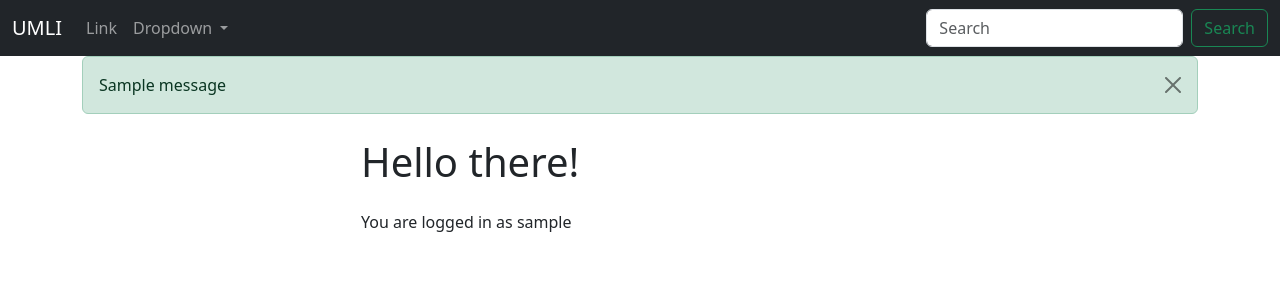
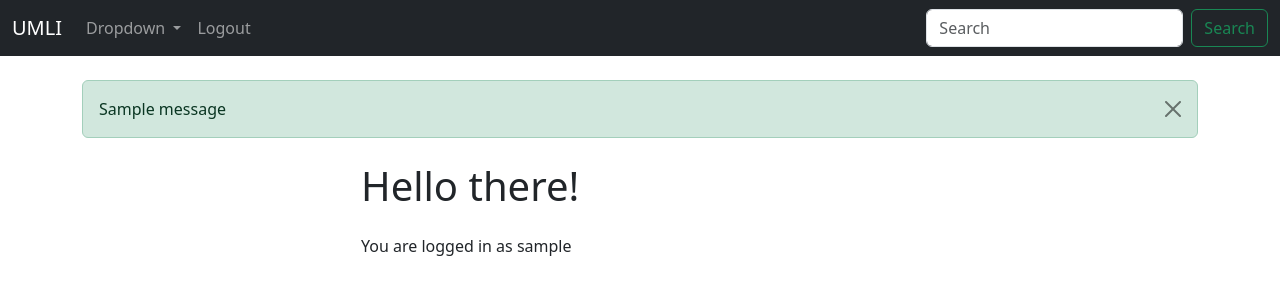
Before and after one commit to UMLI-Organization/umlars-backend, a Django app: template src/umli_app/templates/home.html in a window 1280 px wide. Shown: the top 300 px of the page. Run offline with Django 5.2, Linux system fonts and the light colour scheme; the template is opened without the code that fills it, so the values that code supplies are empty; a user stored in the database is signed in; tables that the repository leaves empty hold one stand-in row (values such as "Sample post"); one stand-in notice (Sample message) is shown; parts of the project's set-up code (start-up, migrations or seed data) failed here and were passed over.

Commit message:
#1 Users loging out added

```diff
--- a/src/umli_app/templates/base.html
+++ b/src/umli_app/templates/base.html
@@ -13,7 +13,7 @@
     {% if messages %}
       {% for message in messages %}
 
-      <div class="alert alert-{{ message.tags }} alert-dismissible fade show" role="alert">
+      <div class="alert alert-{{ message.tags }} alert-dismissible fade show mt-4" role="alert">
         {{ message }}
         <button type="button" class="btn-close" data-bs-dismiss="alert" aria-label="Close"></button>
       </div>
--- a/src/umli_app/templates/navbar.html
+++ b/src/umli_app/templates/navbar.html
@@ -6,12 +6,7 @@
       </button>
       <div class="collapse navbar-collapse" id="navbarSupportedContent">
         <ul class="navbar-nav me-auto mb-2 mb-lg-0">
-          <!-- <li class="nav-item">
-            <a class="nav-link active" aria-current="page" href="#">Home</a>
-          </li> -->
-          <li class="nav-item">
-            <a class="nav-link" href="#">Link</a>
-          </li>
+
           <li class="nav-item dropdown">
             <a class="nav-link dropdown-toggle" href="#" role="button" data-bs-toggle="dropdown" aria-expanded="false">
               Dropdown
@@ -24,6 +19,20 @@
             </ul>
           </li>
 
+          {% if user.is_authenticated %}
+
+          <li class="nav-item">
+            <a class="nav-link" href="{% url 'logout' %}">Logout</a>
+          </li>
+
+          {% else %}
+
+          <li class="nav-item">
+            <a class="nav-link" href="{% url 'home' %}">Login</a>
+          </li>
+
+          {% endif %}
+
         </ul>
         <form class="d-flex" role="search">
           <input class="form-control me-2" type="search" placeholder="Search" aria-label="Search">
--- a/src/umli_app/views.py
+++ b/src/umli_app/views.py
@@ -20,8 +20,10 @@ def login_user(request: HttpRequest) -> HttpResponse:
             messages.success(request, f'Welcome {username}')
             return redirect('home')
         else:
-            messages.error(request, 'Invalid credentials')
+            messages.warning(request, 'Invalid credentials')
             return redirect('home')
 
 def logout_user(request: HttpRequest) -> HttpResponse:
-    pass
+    logout(request)
+    messages.success(request, 'You have been logged out')
+    return redirect('home')
```
